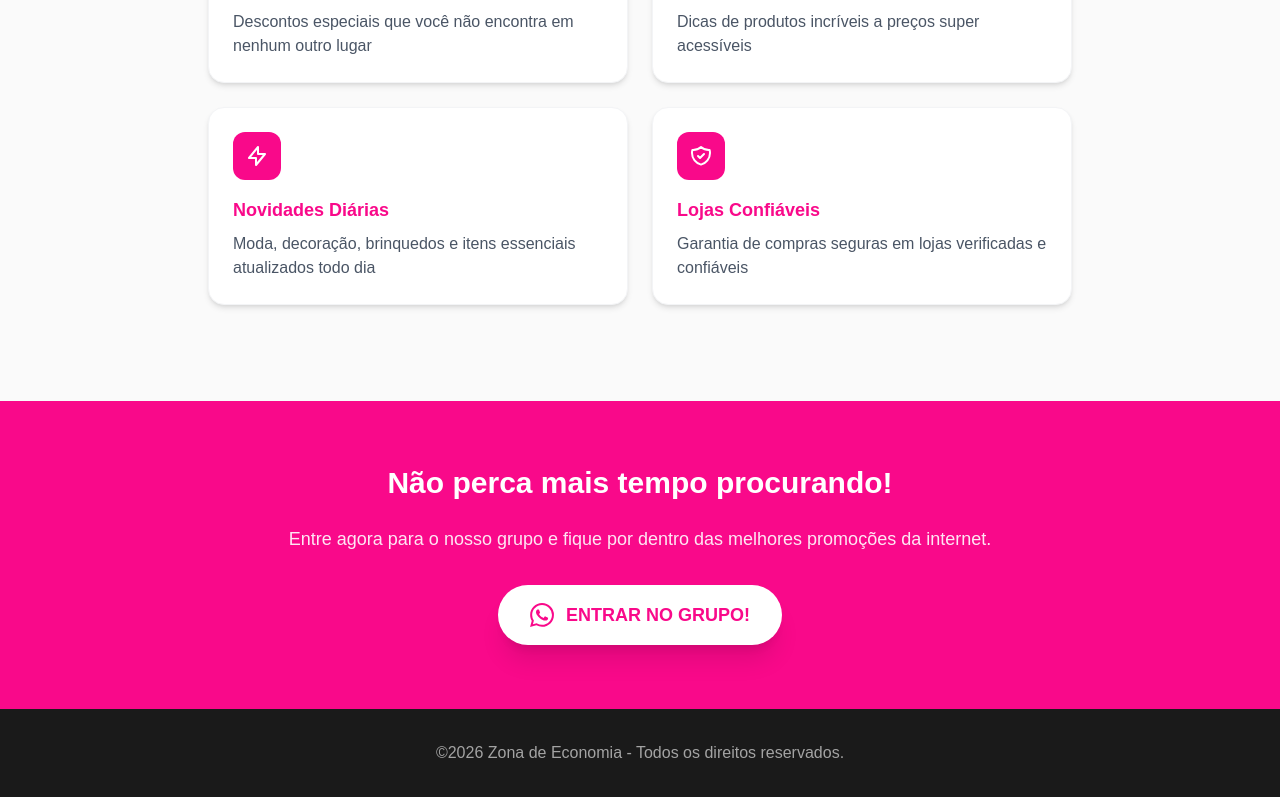
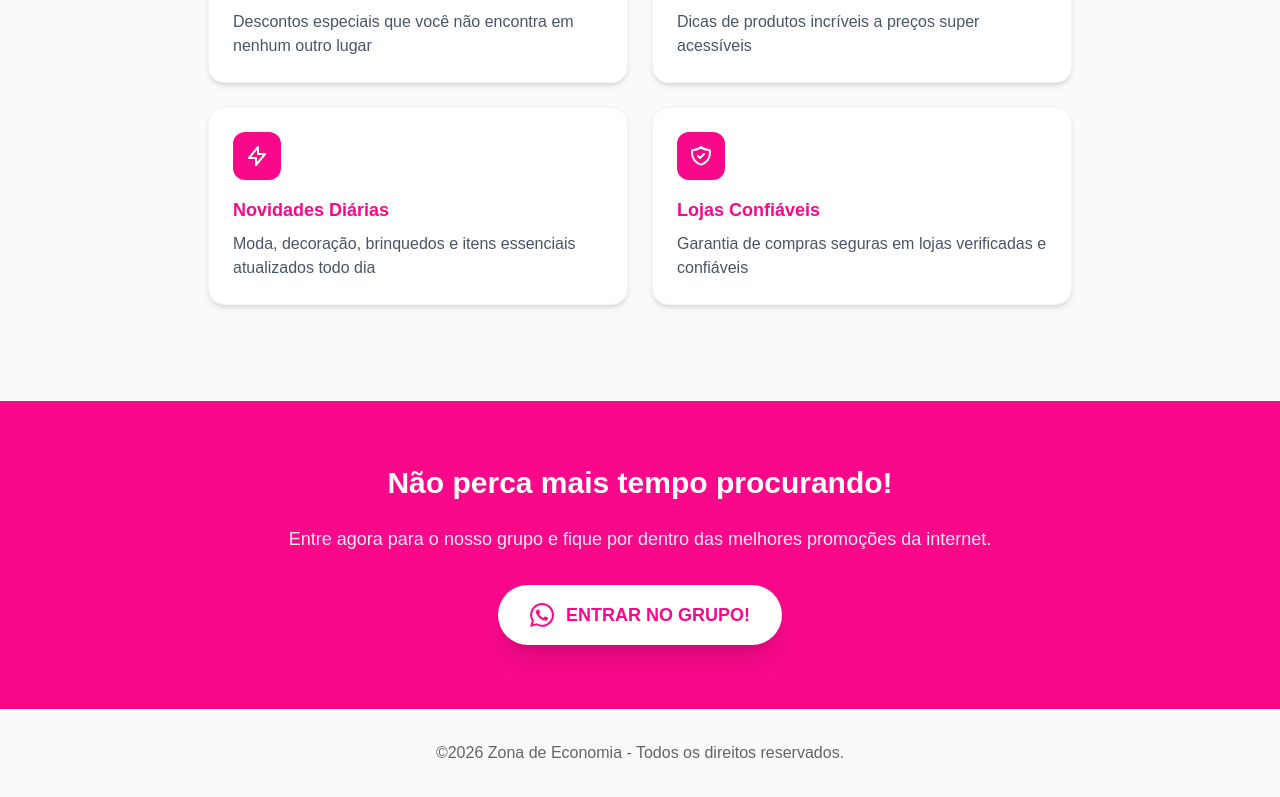
Before and after one commit to lucaslopes-code/zonadeeconomia, a Next.js app: page / in a window 1280 px wide. Shown: the part 1201-1998 px from the top of the page. Built offline with nearby package versions, Linux system fonts and the light colour scheme.

Commit message:
Rodapé cinza claro

```diff
--- a/src/app/page.tsx
+++ b/src/app/page.tsx
@@ -151,9 +151,9 @@ export default function Home() {
       </section>
 
       {/* Footer */}
-      <footer className="bg-[#1a1a1a] py-8">
+      <footer className="bg-[#FAFAFA] py-8">
         <div className="max-w-4xl mx-auto px-4 text-center">
-          <p className="text-white/60">
+          <p className="text-black/60">
             ©2026 Zona de Economia - Todos os direitos reservados.
           </p>
         </div>
```
